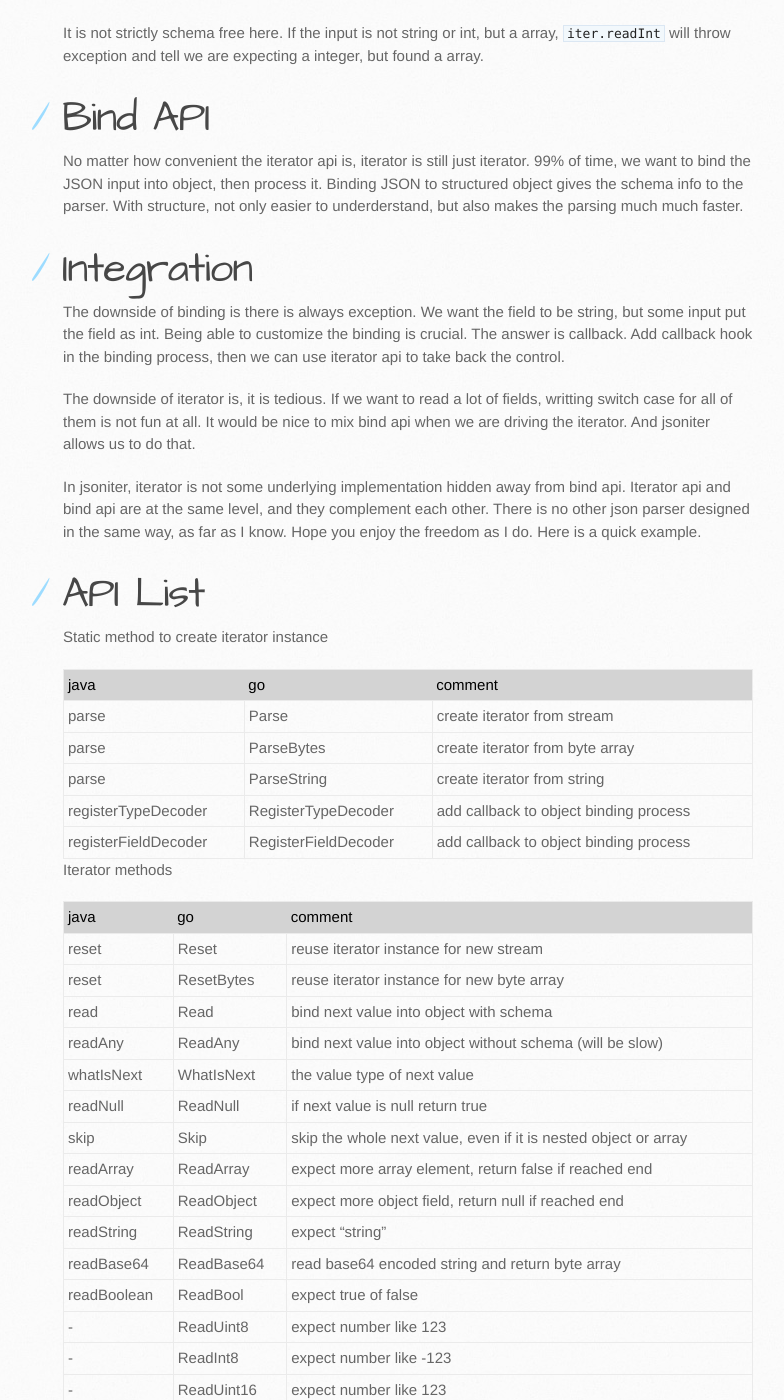
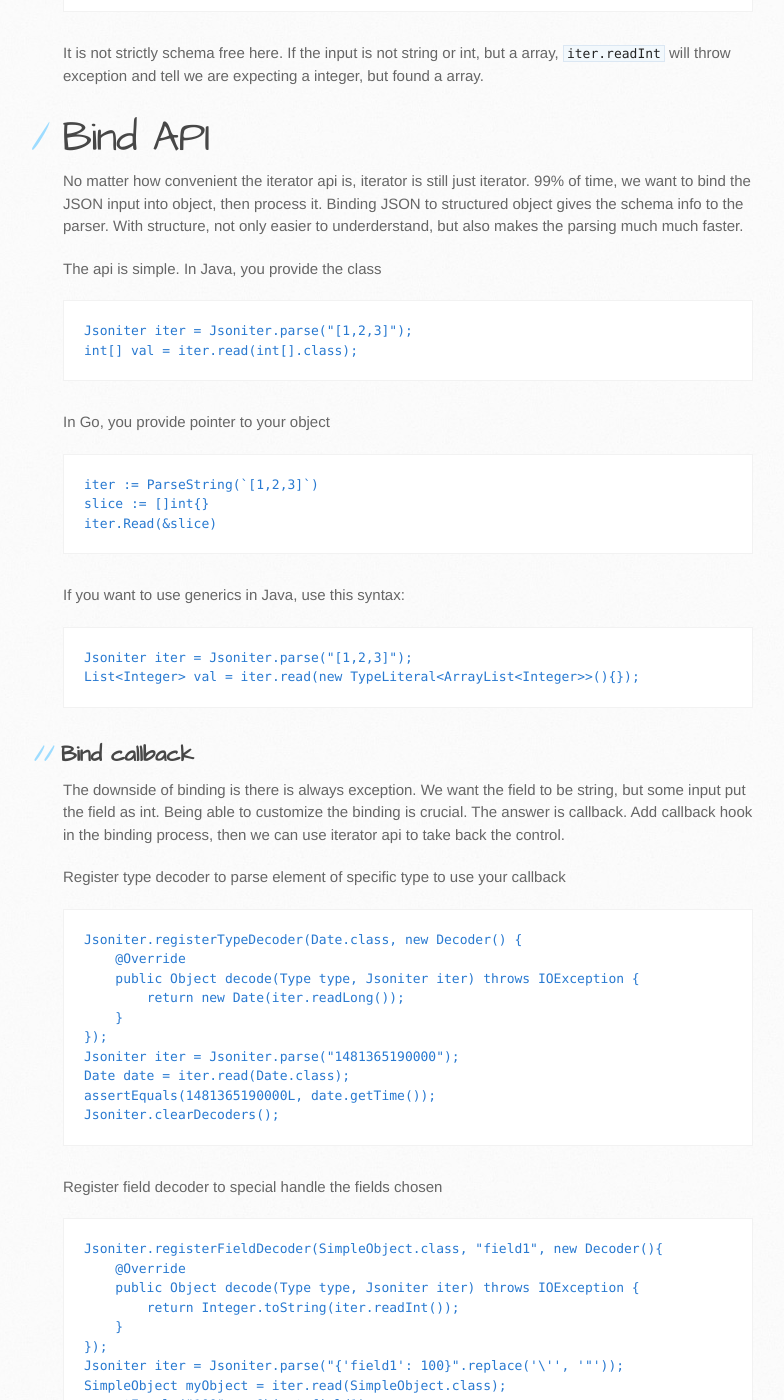
Before and after one commit to json-iterator/json-iterator.github.io, a Jekyll site: the page built from api.md, in a window 1280 px wide and 1400 px high, scrolled down 6295 px. Shown: the whole window, without its empty margins (107-891 px from the left). Built offline with Jekyll 4.4.1, drawn with Linux system fonts in a browser that asks for light colours; comment, search, counter and statistics services are not loaded; some of the changed text lies outside the part shown.

Commit message:
Update api.md

````diff
--- a/api.md
+++ b/api.md
@@ -264,13 +264,61 @@ It is not strictly schema free here. If the input is not string or int, but a ar
 
 No matter how convenient the iterator api is, iterator is still just iterator. 99% of time, we want to bind the JSON input into object, then process it. Binding JSON to structured object gives the schema info to the parser. With structure, not only easier to underderstand, but also makes the parsing much much faster.
 
-# Integration
+The api is simple. In Java, you provide the class
+
+```java
+Jsoniter iter = Jsoniter.parse("[1,2,3]");
+int[] val = iter.read(int[].class);
+```
+
+In Go, you provide pointer to your object
+
+```go
+iter := ParseString(`[1,2,3]`)
+slice := []int{}
+iter.Read(&slice)
+```
+
+If you want to use generics in Java, use this syntax:
+
+```java
+Jsoniter iter = Jsoniter.parse("[1,2,3]");
+List<Integer> val = iter.read(new TypeLiteral<ArrayList<Integer>>(){});
+```
+
+## Bind callback
 
 The downside of binding is there is always exception. We want the field to be string, but some input put the field as int. Being able to customize the binding is crucial. The answer is callback. Add callback hook in the binding process, then we can use iterator api to take back the control.
 
-The downside of iterator is, it is tedious. If we want to read a lot of fields, writting switch case for all of them is not fun at all. It would be nice to mix bind api when we are driving the iterator. And jsoniter allows us to do that.
+Register type decoder to parse element of specific type to use your callback
 
-In jsoniter, iterator is not some underlying implementation hidden away from bind api. Iterator api and bind api are at the same level, and they complement each other. There is no other json parser designed in the same way, as far as I know. Hope you enjoy the freedom as I do. Here is a quick example.
+```
+Jsoniter.registerTypeDecoder(Date.class, new Decoder() {
+    @Override
+    public Object decode(Type type, Jsoniter iter) throws IOException {
+	return new Date(iter.readLong());
+    }
+});
+Jsoniter iter = Jsoniter.parse("1481365190000");
+Date date = iter.read(Date.class);
+assertEquals(1481365190000L, date.getTime());
+Jsoniter.clearDecoders();
+```
+
+Register field decoder to special handle the fields chosen
+
+```
+Jsoniter.registerFieldDecoder(SimpleObject.class, "field1", new Decoder(){
+    @Override
+    public Object decode(Type type, Jsoniter iter) throws IOException {
+	return Integer.toString(iter.readInt());
+    }
+});
+Jsoniter iter = Jsoniter.parse("{'field1': 100}".replace('\'', '"'));
+SimpleObject myObject = iter.read(SimpleObject.class);
+assertEquals("100", myObject.field1);
+Jsoniter.clearDecoders();
+```
 
 
 # API List
````
Also changed, not shown: other parts of api.md (+1 -1 lines).
